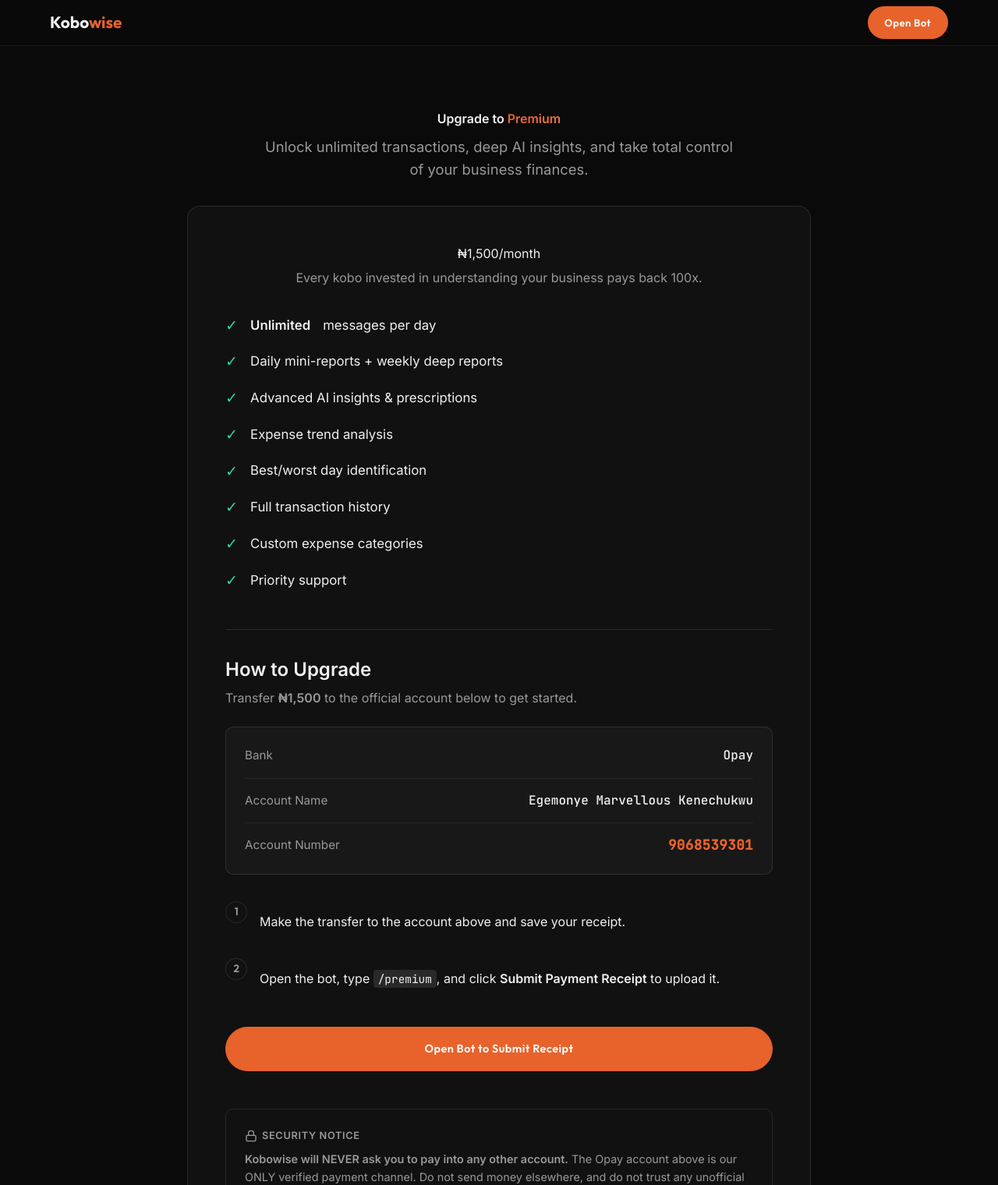
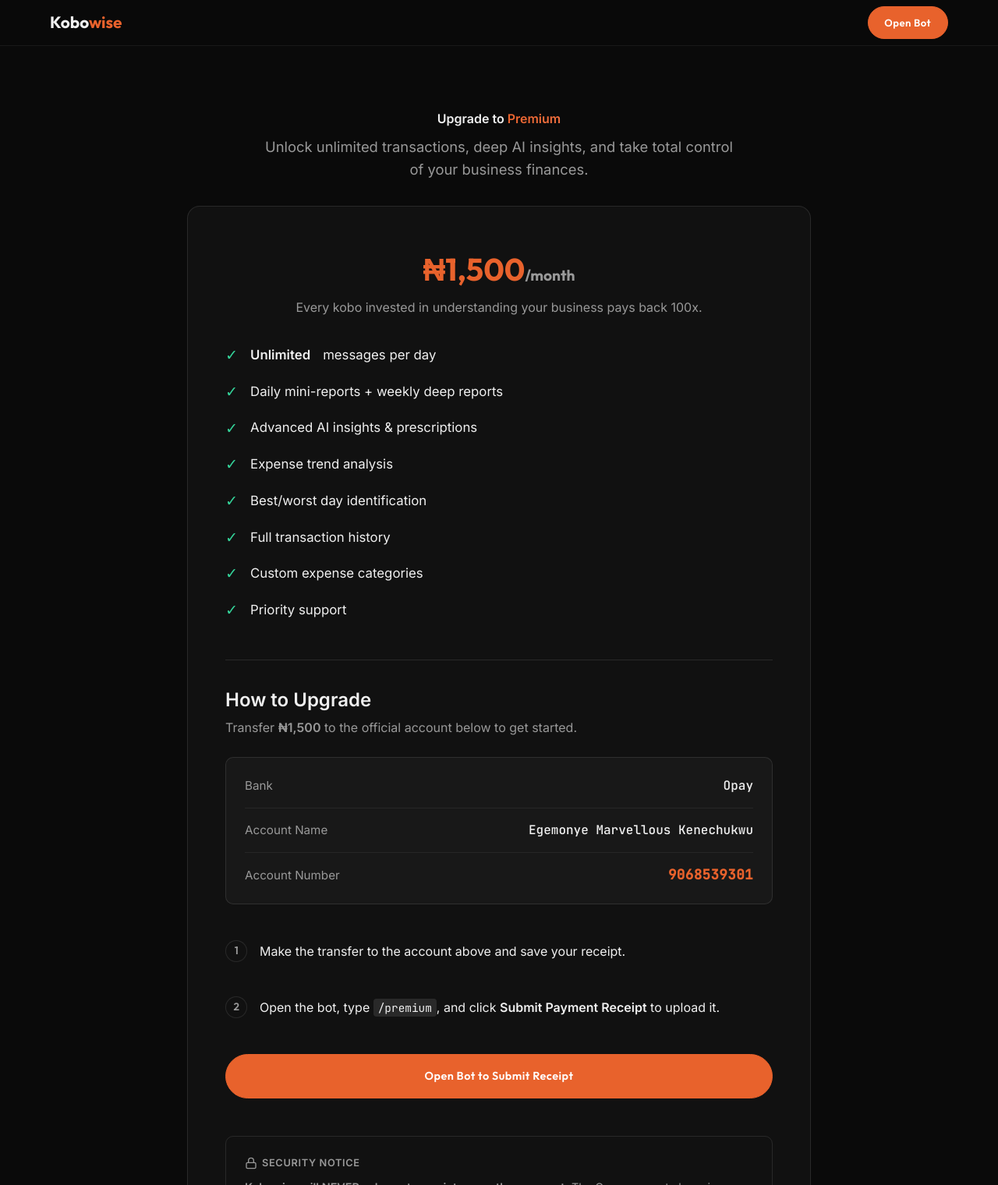
Before and after one commit to Kehn-Marv/Kobowise, a website: page public/premium.html in a window 1280 px wide. Shown: the top 1520 px of the page at 78% size. Drawn offline with Linux system fonts and the light colour scheme.

Commit message:
style: restore price color and fix alignment of step items in premium page

```diff
--- a/public/premium.html
+++ b/public/premium.html
@@ -107,6 +107,18 @@
             font-size: 0.95rem;
         }
 
+        .price {
+            font-size: 2.5rem;
+            font-weight: 700;
+            color: var(--accent);
+            font-family: var(--font-display);
+        }
+
+        .price span {
+            font-size: 1.2rem;
+            color: var(--text-secondary);
+        }
+
         .bank-value {
             font-family: var(--font-mono);
             font-weight: 500;
@@ -130,7 +142,7 @@
             display: flex;
             gap: var(--space-md);
             margin-bottom: var(--space-md);
-            align-items: flex-start;
+            align-items: center;
         }
 
         .step-number {
@@ -146,12 +158,11 @@
             font-size: 0.85rem;
             font-weight: 600;
             flex-shrink: 0;
-            margin-top: 2px;
         }
 
         .step-content {
             color: var(--text-primary);
-            line-height: 1.6;
+            line-height: 1.5;
         }
 
         .step-content code {
```
